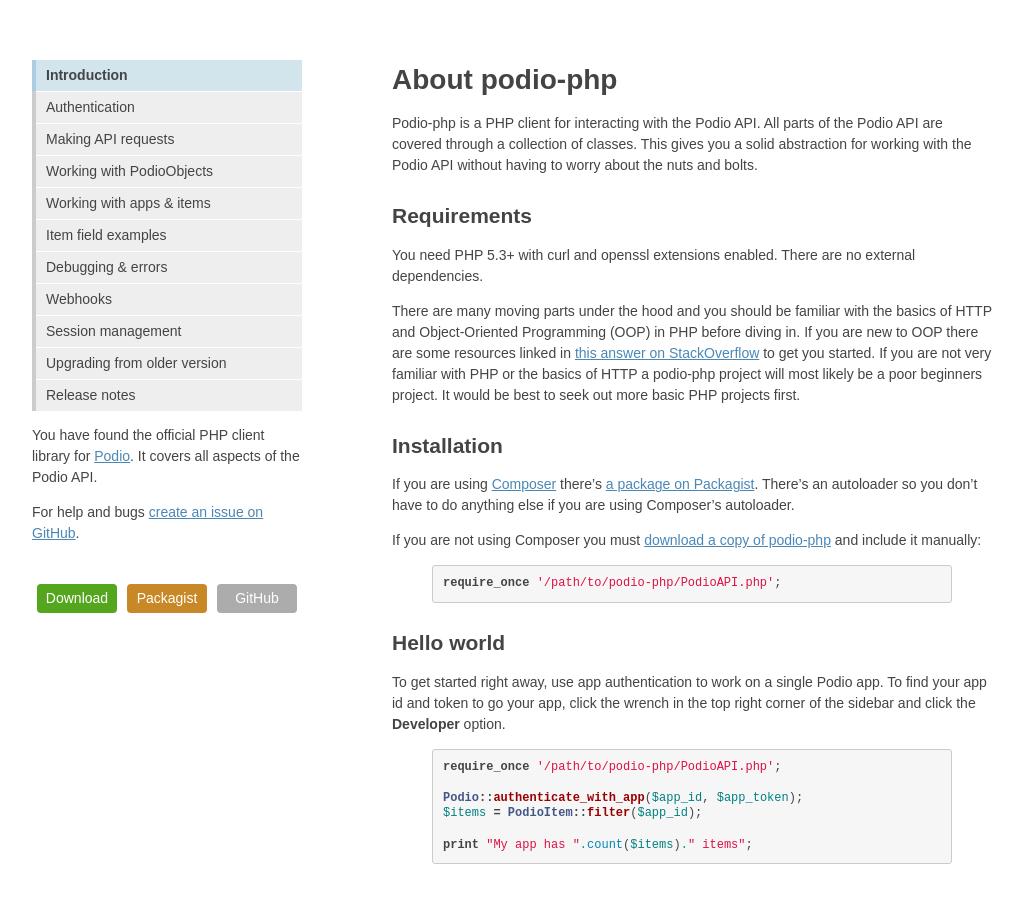
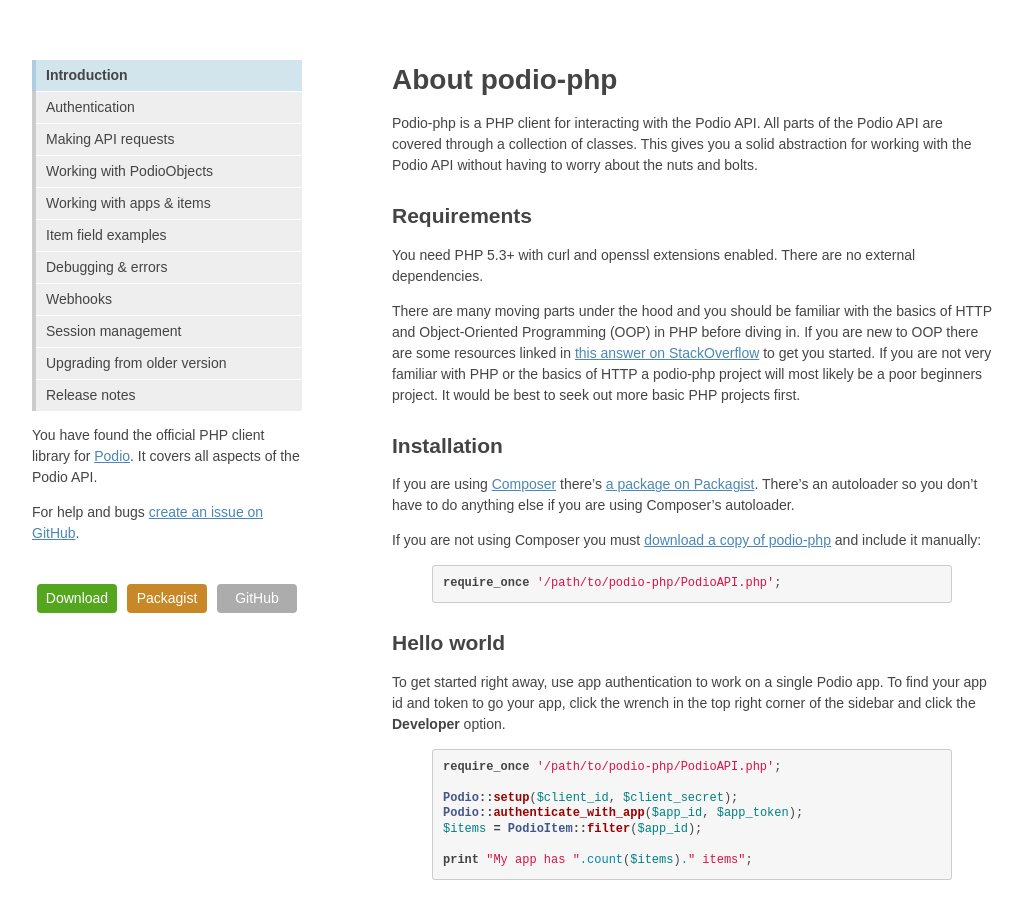
Before and after one commit to podio-community/podio-php, a Jekyll site: the page built from index.md, in a window 1280 px wide and 940 px high. Shown: the top 919 px of the window, without its empty margins (128-1151 px from the left). Built offline with Jekyll 4.4.1, drawn with Linux system fonts in a browser that asks for light colours.

Commit message:
Add Podio::setup() to Hello World

```diff
--- a/index.md
+++ b/index.md
@@ -25,6 +25,7 @@ To get started right away, use app authentication to work on a single Podio app.
 {% highlight php startinline %}
 require_once '/path/to/podio-php/PodioAPI.php';
 
+Podio::setup($client_id, $client_secret);
 Podio::authenticate_with_app($app_id, $app_token);
 $items = PodioItem::filter($app_id);
 
```
